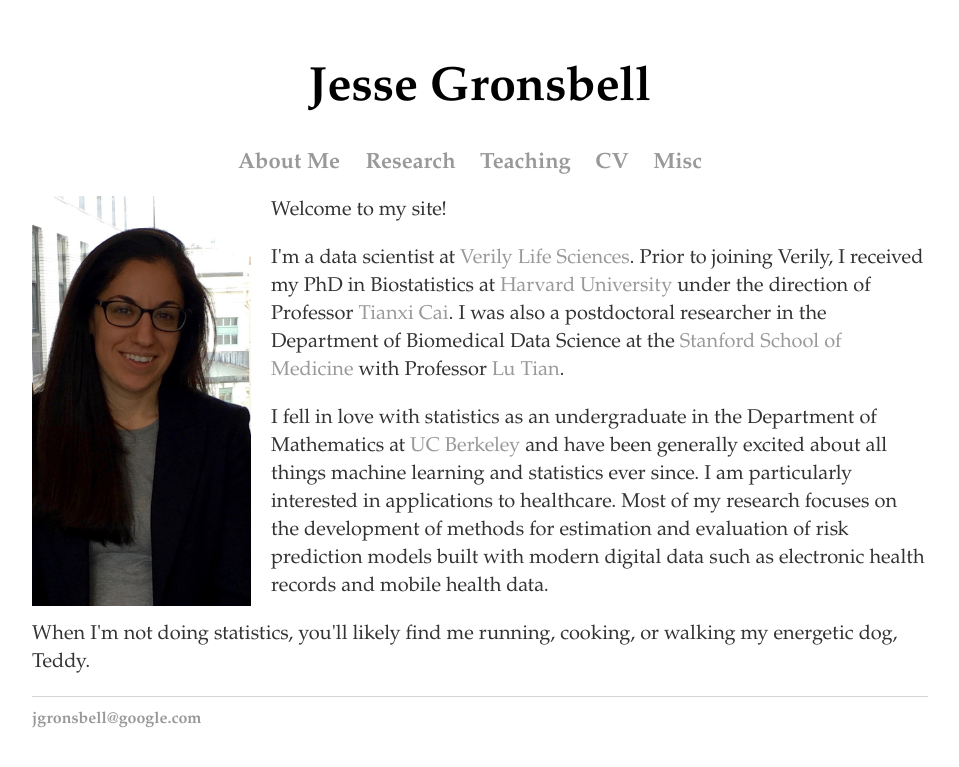
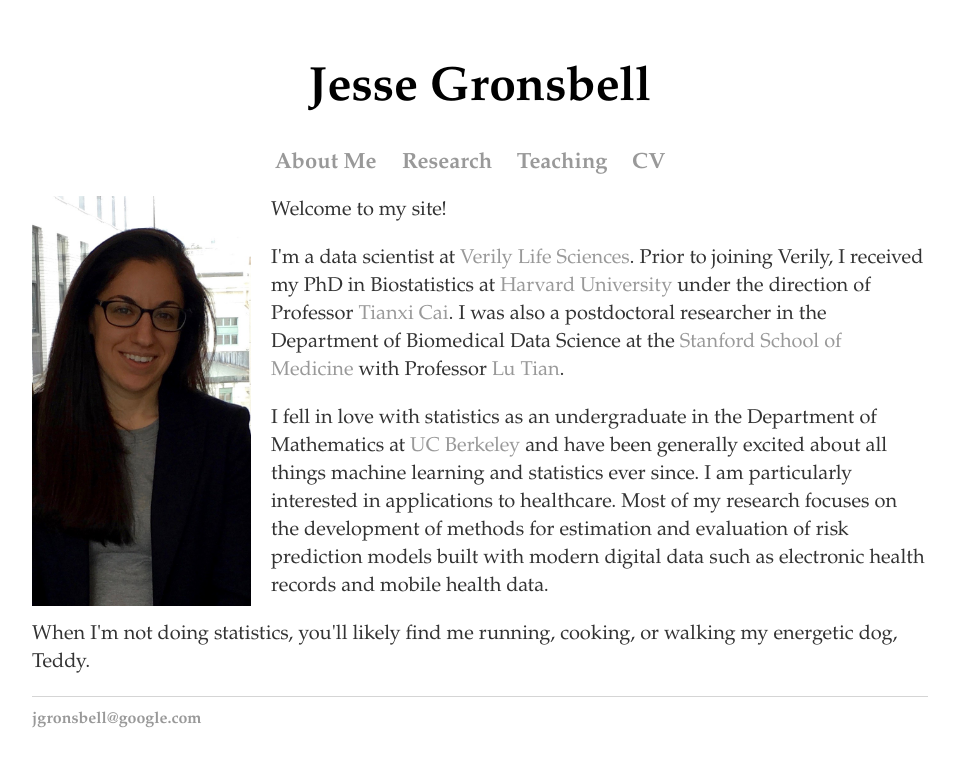
Before and after one commit to jgrons/old_website, a Jekyll site: the page built from index.html, in a window 1280 px wide. Shown: the top 767 px of the page, without its empty margins (160-1119 px from the left). Built offline with Jekyll 4.4.1, drawn with Linux system fonts in a browser that asks for light colours.

Commit message:
Update default.html

```diff
--- a/_layouts/default.html
+++ b/_layouts/default.html
@@ -21,7 +21,6 @@
 				<li style="font-size:22px; font-family: palatino"><a href="/research">Research</a></li>
 				<li style="font-size:22px; font-family: palatino"><a href="/teaching">Teaching</a></li>
 				<li style="font-size:22px; font-family: palatino"><a href="/cv">CV</a></li>
-				<li style="font-size:22px; font-family: palatino"><a href="/misc">Misc</a></li>
 	    		</ul>
 				</center>
 			</nav>
```
